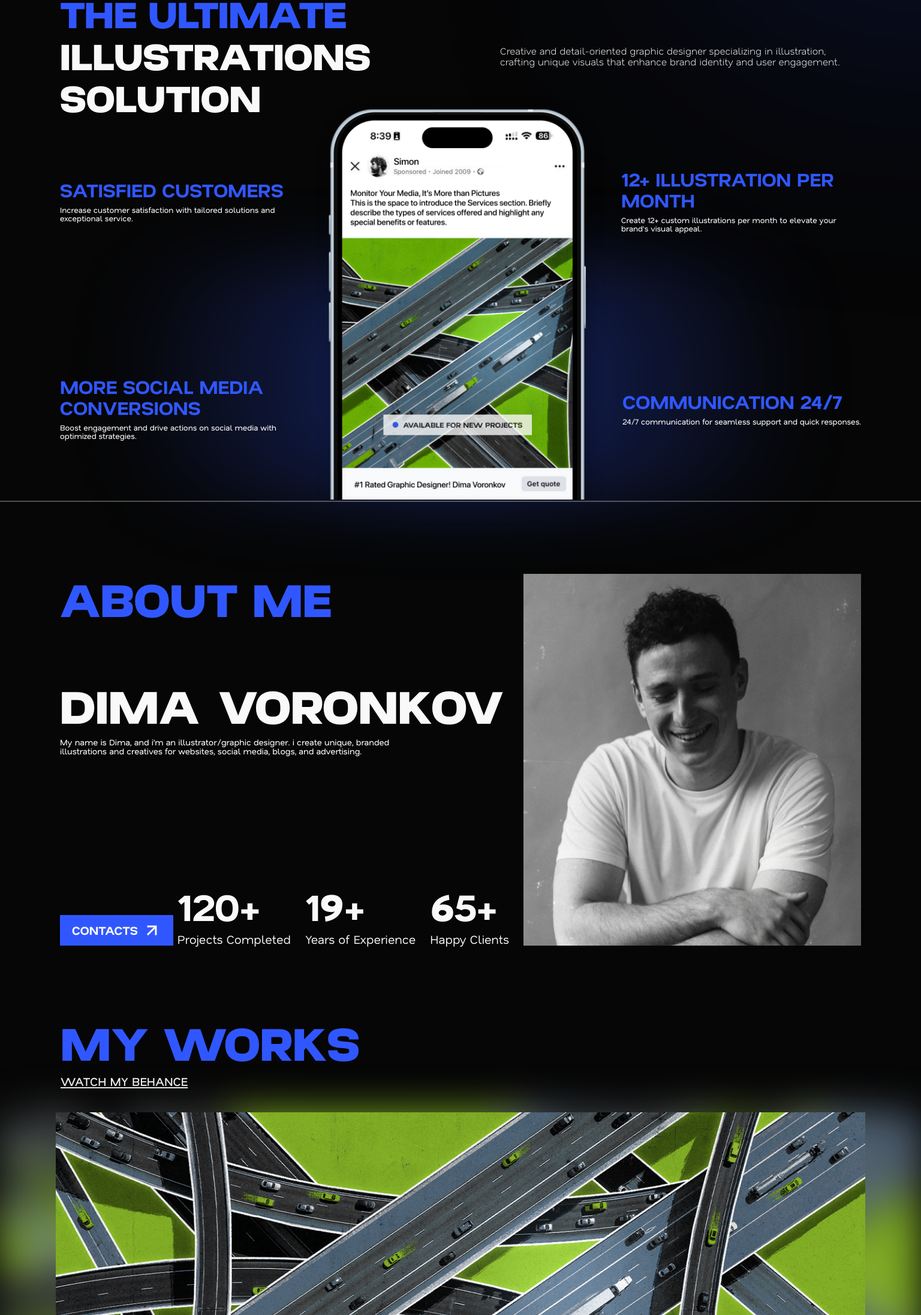
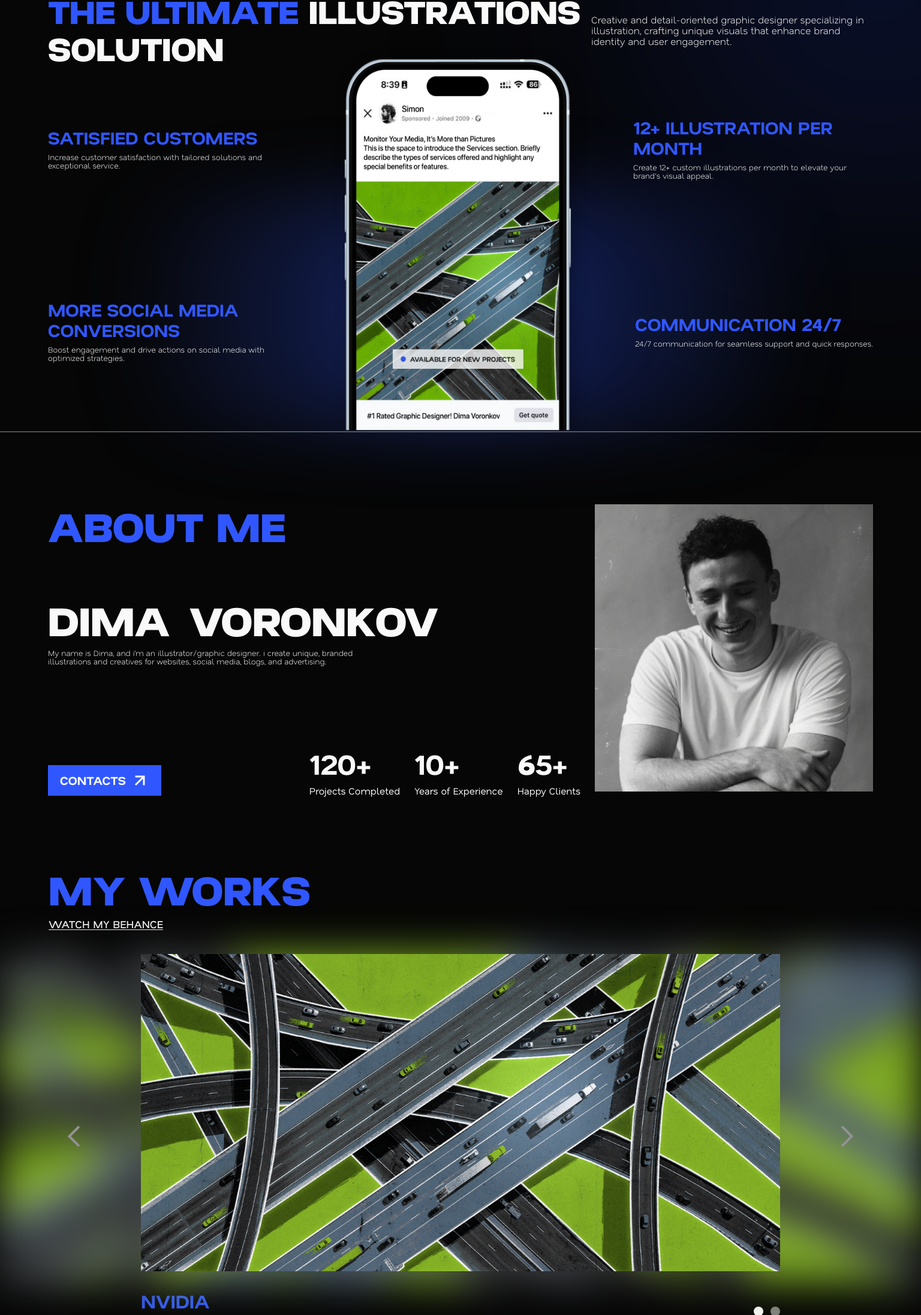
Before and after one commit to Lapik542/voronkov, an Angular app: page / in a window 1536 px wide. Shown: the part 976-3169 px from the top of the page at 60% size. Built offline with nearby package versions, Linux system fonts and the light colour scheme.

Commit message:
add adaptive macbook

```diff
--- a/src/app/app.component.html
+++ b/src/app/app.component.html
@@ -173,7 +173,7 @@
                 <p class="text-info-frilancer">Projects Completed</p>
               </div>
               <div class="block-info-frilancer">
-                <p class="number-info-frilancer">19+</p>
+                <p class="number-info-frilancer">10+</p>
                 <p class="text-info-frilancer">Years of Experience</p>
               </div>
               <div class="block-info-frilancer">
--- a/src/app/app.component.scss
+++ b/src/app/app.component.scss
@@ -211,6 +211,17 @@
   filter: blur(222.29998779296875px);
 }
 
+@media (max-width: 1919px) and (min-width: 1512px) {
+  .cycle-shadow-top-left {
+    top: -150px;
+    left: -180px;
+  }
+  .cycle-shadow-bottom-right {
+    bottom: -270px;
+    right: -240px;
+  }
+}
+
 // ILLUS SOLUTION
 
 .illus-solution {
@@ -288,7 +299,7 @@
   font-family: 'Nata Sans';
   font-size: 13px;
   font-style: normal;
-  font-weight: 420;
+  font-weight: 300;
   line-height: normal;
   max-width: 400px;
 }
@@ -320,6 +331,32 @@
   transform: translateX(-50%);
   filter: blur(60px);
   z-index: -1;
+}
+
+@media (max-width: 1919px) and (min-width: 1512px) {
+  .illus-solution {
+    padding: 0 80px;
+  }
+  .title-illus-solution {
+    font-size: 56px;
+  }
+  .subtile-illus-solution {
+    max-width: 470px;
+  }
+  .list-illus-solution-info {
+    gap: 200px;
+    margin-bottom: 114px;
+  }
+  .title-block-list-illus-solution {
+    font-size: 30px;
+  }
+  .text-block-list-illus-solution {
+    font-size: 13px;
+  }
+  .img-phone-illus-solution {
+    max-width: 440px;
+    max-height: 650px;
+  }
 }
 
 // ABOUT ME
@@ -370,7 +407,7 @@
   font-family: 'Nata Sans';
   font-size: 14px;
   font-style: normal;
-  font-weight: 420;
+  font-weight: 300;
   line-height: normal;
   max-width: 550px;
   margin-bottom: 220px;
@@ -454,6 +491,33 @@
   font-size: 20px;
   font-style: normal;
   font-weight: 400;
+}
+
+@media (max-width: 1919px) and (min-width: 1512px) {
+  .about-me {
+    padding: 120px 80px;
+  }
+  .title-block-about-me {
+    margin-bottom: 80px;
+  }
+  .title-block-about-me,
+  .fullname-block-about-me {
+    font-size: 70px;
+  }
+  .info-block-about-me {
+    font-size: 13px;
+    margin-bottom: 140px;
+  }
+  .photo-frilancer-about-me {
+    max-width: 464px;
+    max-height: 479px;
+  }
+  .number-info-frilancer {
+    font-size: 48px;
+  }
+  .text-info-frilancer {
+    font-size: 16px;
+  }
 }
 
 // MY WORKS
@@ -553,8 +617,9 @@
   display: flex;
   align-items: center;
   justify-content: space-between;
+  margin: 0 auto;
   margin-top: 16px;
-  padding: 0 285px;
+  max-width: 1350px;
 }
 
 .container-description-work {
@@ -597,6 +662,31 @@
 
 .cucle-navigation-work.active-nav-img {
   background-color: #f9f9f9;
+}
+
+@media (max-width: 1919px) and (min-width: 1512px) {
+  .title-block-my-works {
+    padding: 0 80px;
+  }
+  .title-my-works {
+    font-size: 70px;
+  }
+  .link-behance-my-works {
+    font-size: 18px;
+  }
+  .img-blure-work {
+    max-height: 547px;
+  }
+  .image-work-frilancer {
+    max-height: 547px;
+    max-width: 1066px;
+  }
+  .container-description-img-work-navigation {
+    margin: 0 auto;
+    padding: 0;
+    max-width: 1066px;
+    margin-top: 16px;
+  }
 }
 
 // WORK WITH
@@ -662,6 +752,19 @@
   }
 }
 
+@media (max-width: 1919px) and (min-width: 1512px) {
+  .work-with {
+    margin-top: 140px;
+  }
+  .title-work-with {
+    font-size: 36px;
+  }
+  .carousel-track img {
+    max-width: 195px;
+    max-height: 195px;
+  }
+}
+
 // PRICE WORK
 
 .price-work {
@@ -695,7 +798,7 @@
   font-family: 'Nata Sans';
   font-size: 16px;
   font-style: normal;
-  font-weight: 400;
+  font-weight: 300;
   line-height: normal;
   max-width: 722px;
 }
@@ -742,7 +845,7 @@
   font-family: 'Nata Sans';
   font-size: 18px;
   font-style: normal;
-  font-weight: 400;
+  font-weight: 300;
 }
 
 .price-personal-use-work {
@@ -814,8 +917,49 @@
   font-family: 'Nata Sans';
   font-size: 18px;
   font-style: normal;
-  font-weight: 400;
+  font-weight: 300;
   line-height: 22px; /* 122.222% */
+}
+
+@media (max-width: 1919px) and (min-width: 1512px) {
+  .price-work {
+    padding: 0 80px;
+    padding-top: 100px;
+    padding-bottom: 125px;
+  }
+  .title-price-work {
+    font-size: 56px;
+  }
+  .subtitle-price-work {
+    font-size: 14px;
+    max-width: 642px;
+  }
+  .card-price-work {
+    padding: 32px;
+  }
+  .name-pack-price-work {
+    font-size: 20px;
+  }
+  .best-personal-use-price-work {
+    font-size: 13px;
+  }
+  .price-personal-use-work {
+    font-size: 48px;
+  }
+  .price-personal-use-work-gray,
+  .features-price-work {
+    font-size: 16px;
+  }
+  .btn-price-work {
+    font-size: 16px;
+    margin-top: 30px;
+  }
+  .list-info-best-personal-work {
+    margin-top: 24px;
+  }
+  .description-best-personal-work {
+    font-size: 14px;
+  }
 }
 
 // FOOTER
@@ -1018,7 +1162,7 @@
   font-family: 'Nata Sans';
   font-size: 20px;
   font-style: normal;
-  font-weight: 580;
+  font-weight: 500;
   line-height: normal;
   text-decoration-line: underline;
   text-decoration-style: solid;
@@ -1049,7 +1193,7 @@
   font-family: 'Nata Sans';
   font-size: 20px;
   font-style: normal;
-  font-weight: 400;
+  font-weight: 300;
   line-height: normal;
   text-decoration-line: underline;
   text-decoration-style: solid;
@@ -1064,7 +1208,7 @@
   font-family: 'Nata Sans';
   font-size: 20px;
   font-style: normal;
-  font-weight: 400;
+  font-weight: 300;
   line-height: normal;
 }
 
@@ -1084,7 +1228,7 @@
   font-family: 'Nata Sans';
   font-size: 20px;
   font-style: normal;
-  font-weight: 580;
+  font-weight: 300;
   line-height: normal;
   text-decoration-line: underline;
   text-decoration-style: solid;
@@ -1161,6 +1305,60 @@
   max-width: 90vw;
   max-height: 90vh;
   object-fit: contain;
+}
+
+@media (max-width: 1919px) and (min-width: 1512px) {
+  .footer {
+    padding-top: 60px;
+    padding-bottom: 48px;
+  }
+  .title-footer {
+    font-size: 58px;
+  }
+  .container-work-img {
+    margin: 48px 0;
+  }
+  .image-caruse-work {
+    max-width: 258px;
+    max-height: 152px;
+    width: 100%;
+    height: 100%;
+  }
+  .title-work-image {
+    padding: 10px;
+  }
+  .description-carusel-work {
+    font-size: 18px;
+  }
+  .name-frilancer-footer {
+    font-size: 30px;
+  }
+  .info-bottom-foot {
+    padding: 0 80px;
+  }
+  .navigation-link-footer {
+    font-size: 18px;
+  }
+  .link-privace-policy,
+  .all-right-reserved {
+    font-size: 18px;
+  }
+  .footer-block-info-frilancer {
+    gap: 16px;
+  }
+  .link-frilancer-portfolio {
+    font-size: 18px;
+  }
+  .btn-start-footer {
+    font-size: 20px;
+  }
+  .modal-content {
+    max-width: 1115px;
+    max-height: 600px;
+  }
+  .description-link-in-frilance {
+    max-width: 1115px;
+  }
 }
 
 // MODAL ICON
```
